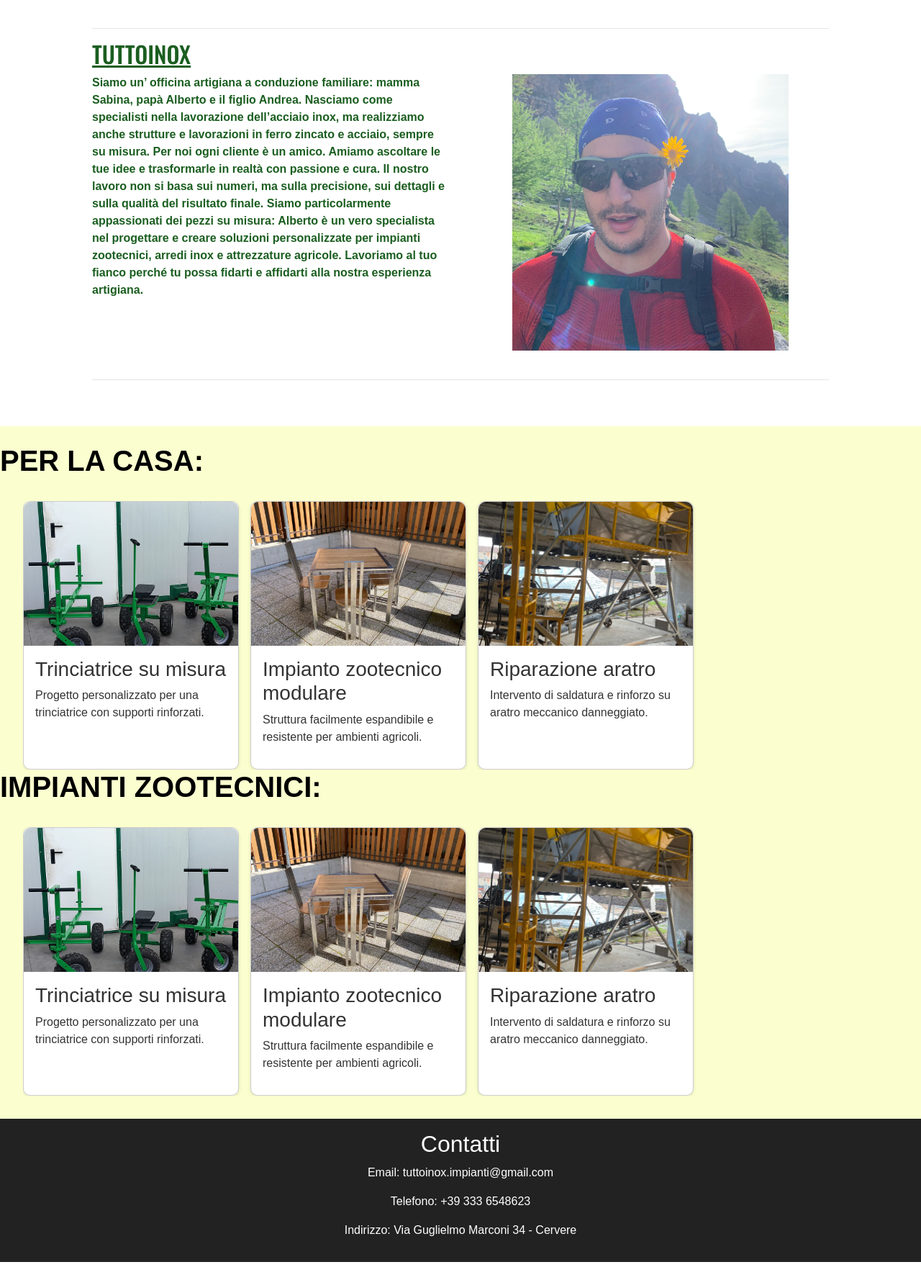
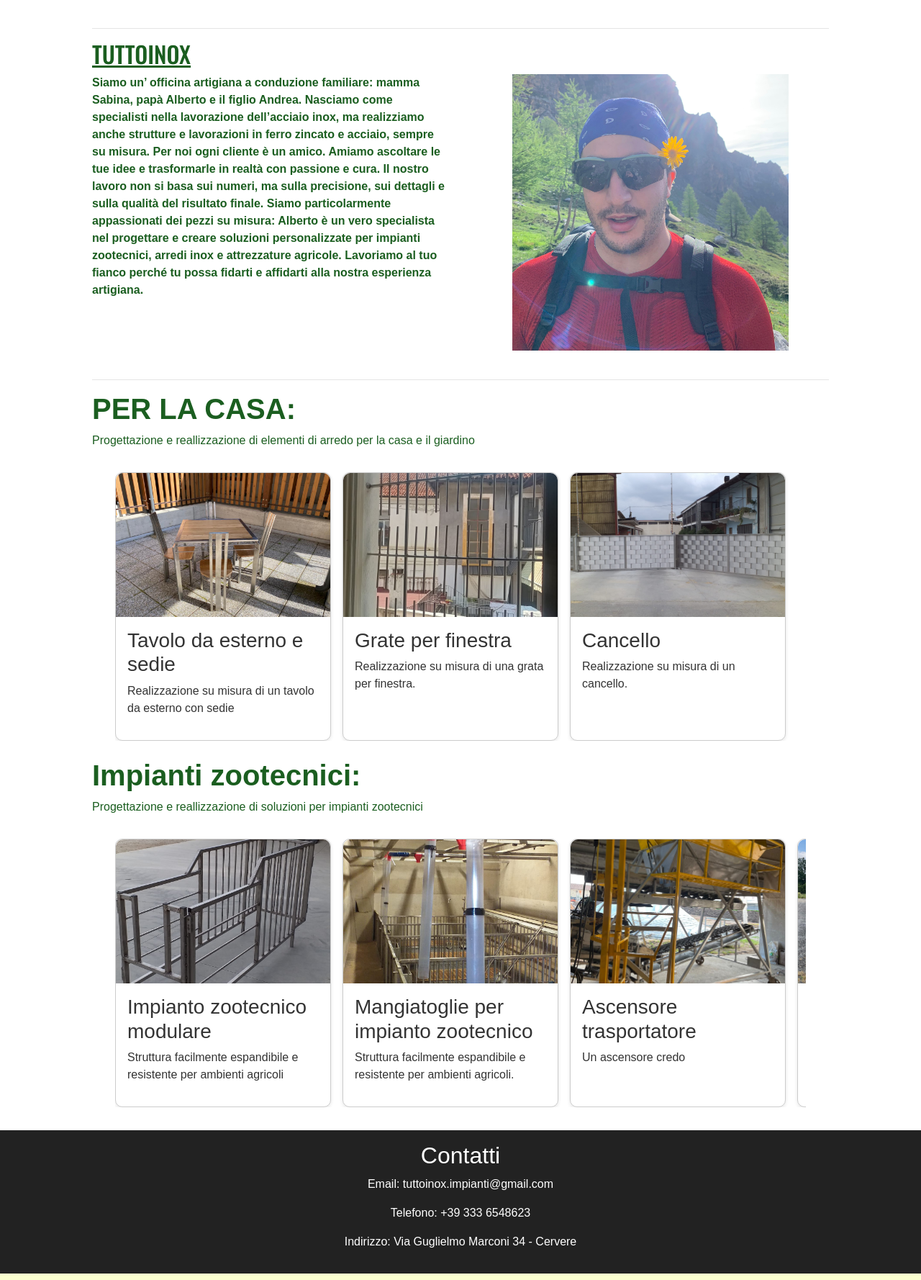
Before and after one commit to JustSani/tuttoinox, a PHP site: page / in a window 1280 px wide. Shown: the part 549-2327 px from the top of the page at 72% size. Before the commit the page ends 2302 px from the top, so only its background shows below. Run offline with PHP 8.4, Linux system fonts and the light colour scheme; some libraries are stand-ins or nearby versions; some web fonts are replaced.

Commit message:
1 ora di lavoro
Modifica ai carousel, inserimento elementi

```diff
--- a/css/index.css
+++ b/css/index.css
@@ -53,6 +53,7 @@
 
       font-weight: bold;
     }
+
     .carousel {
       display: flex;
       overflow-x: auto;
@@ -148,6 +149,10 @@
       width: 30vw
     }
 
+    .terza-vetrina{
+      padding-right:10vw; padding-left: 10vw;
+    }
+
     @media (max-width: 767px) {
       .img-principale{
         max-width: 70vw;
@@ -164,8 +169,13 @@
         font-weight: bold;
       }
       .seconda-vetrina-foto{
-      width:  70vw
-    }
+        width:  70vw
+      }
+
+
+      .card {
+        width: 250px;
+      }
 
     }
 
--- a/index.html
+++ b/index.html
@@ -109,60 +109,72 @@
       </div>
 
     </center>
-    <br><br>
+    <div class="terza-vetrina " >
+
+      <h1 class="testo-shiny" ><strong>PER LA CASA:</strong></h1>
+      <p class="testo-shiny">Progettazione e reallizzazione di elementi di arredo per la casa e il giardino</p>
+      <section class="carousel sezione">
+        <div class="card">
+          <img src="img/08.jpg" alt="Macchina Agricola 2">
+          <div class="card-content">
+            <h3>Tavolo da esterno e sedie</h3>
+            <p>Realizzazione su misura di un tavolo da esterno con sedie</p>
+          </div>
+        </div>
+        <div class="card">
+          <img src="img/24.jpg" alt="Macchina Agricola 3">
+          <div class="card-content">
+            <h3>Grate per finestra</h3>
+            <p>Realizzazione su misura di una grata per finestra.</p>
+          </div>
+        </div>
+        <div class="card" id="card-1">
+          <img src="img/26.jpg" alt="Macchina Agricola 1">
+          <div class="card-content" >
+            <h3>Cancello</h3>
+            <p>Realizzazione su misura di un cancello.</p>
+          </div>
+        </div>
+
       </section>
       <br>
 
-
-  <h1 class="" style="color: #000000; font-weight: bold;">PER LA CASA:</h1>
+      <h1 class="testo-shiny " ><strong> Impianti zootecnici:</strong></h1>
+      <p class="testo-shiny">Progettazione e reallizzazione di soluzioni per impianti zootecnici</p>
       <section class="carousel sezione">
         <div class="card" id="card-1">
-      <img src="img/1.jpg" alt="Macchina Agricola 1">
+          <img src="img/18.jpg" alt="Macchina Agricola 1">
           <div class="card-content" >
-        <h3>Trinciatrice su misura</h3>
-        <p>Progetto personalizzato per una trinciatrice con supporti rinforzati.</p>
+            <h3>Impianto zootecnico modulare</h3>
+            <p>Struttura facilmente espandibile e resistente per ambienti agricoli</p>
           </div>
         </div>
         <div class="card">
-      <img src="img/08.jpg" alt="Macchina Agricola 2">
+          <img src="img/23.jpg" alt="Macchina Agricola 2">
           <div class="card-content">
-        <h3>Impianto zootecnico modulare</h3>
+            <h3>Mangiatoglie per impianto zootecnico</h3>
             <p>Struttura facilmente espandibile e resistente per ambienti agricoli.</p>
           </div>
         </div>
         <div class="card">
           <img src="img/04.jpg" alt="Macchina Agricola 3">
           <div class="card-content">
-        <h3>Riparazione aratro</h3>
-        <p>Intervento di saldatura e rinforzo su aratro meccanico danneggiato.</p>
+            <h3>Ascensore trasportatore</h3>
+            <p>Un ascensore credo</p>
+          </div>
+        </div>
+        <div class="card">
+          <img src="img/06.jpg" alt="Macchina Agricola 3">
+          <div class="card-content">
+            <h3>Cancello per impianto zootecnico</h3>
+            <p>Cancello modulare su misura</p>
           </div>
         </div>
       </section>
 
-  <h1 class="" style="color: #000000; font-weight: bold;">IMPIANTI ZOOTECNICI:</h1>
-  <section class="carousel sezione">
-    <div class="card" id="card-1">
-      <img src="img/1.jpg" alt="Macchina Agricola 1">
-      <div class="card-content" >
-        <h3>Trinciatrice su misura</h3>
-        <p>Progetto personalizzato per una trinciatrice con supporti rinforzati.</p>
     </div>
-    </div>
-    <div class="card">
-      <img src="img/08.jpg" alt="Macchina Agricola 2">
-      <div class="card-content">
-        <h3>Impianto zootecnico modulare</h3>
-        <p>Struttura facilmente espandibile e resistente per ambienti agricoli.</p>
-      </div>
-    </div>
-    <div class="card">
-      <img src="img/04.jpg" alt="Macchina Agricola 3">
-      <div class="card-content">
-        <h3>Riparazione aratro</h3>
-        <p>Intervento di saldatura e rinforzo su aratro meccanico danneggiato.</p>
-      </div>
-    </div>
-  </section>
+
+
 
   <footer id="contatti">
     <h2>Contatti</h2>
@@ -170,6 +182,11 @@
     <p>Telefono: +39 333 6548623</p>
     <p>Indirizzo: Via Guglielmo Marconi 34 - Cervere</p>
   </footer>
+  </section>
+  <br>
+
+
+
 
 
 </body>
--- a/js/index.js
+++ b/js/index.js
@@ -8,4 +8,27 @@
      $(".card").hover(function(){
         $(this).css('cursor','pointer');
     })
+
+
+    $('#recipeCarousel').carousel({
+      interval: 10000
+    })
+
+    $('.carousel .carousel-item').each(function(){
+        var minPerSlide = 3;
+        var next = $(this).next();
+        if (!next.length) {
+        next = $(this).siblings(':first');
+        }
+        next.children(':first-child').clone().appendTo($(this));
+
+        for (var i=0;i<minPerSlide;i++) {
+            next=next.next();
+            if (!next.length) {
+              next = $(this).siblings(':first');
+            }
+
+            next.children(':first-child').clone().appendTo($(this));
+          }
+    });
 });
```
Also changed, not shown: img/06.jpg, img/26.jpg. Lines whose indentation alone changed are shown as unchanged.
